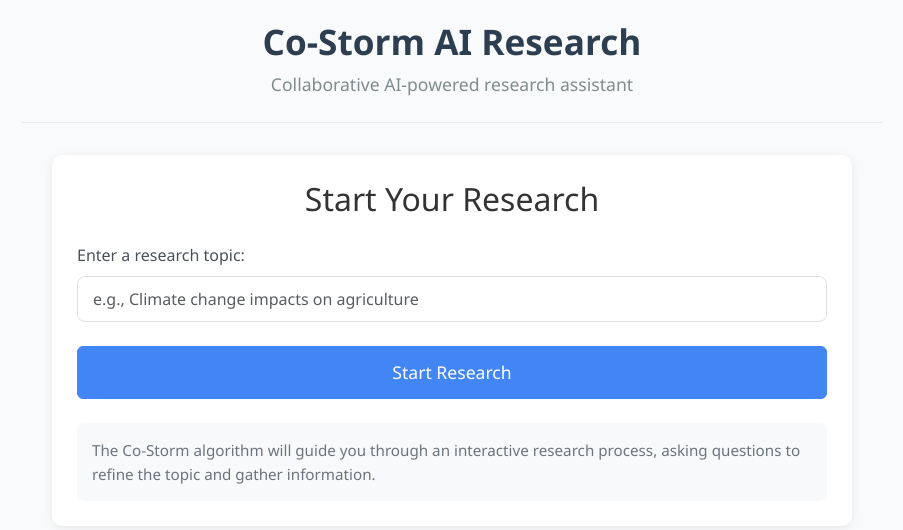
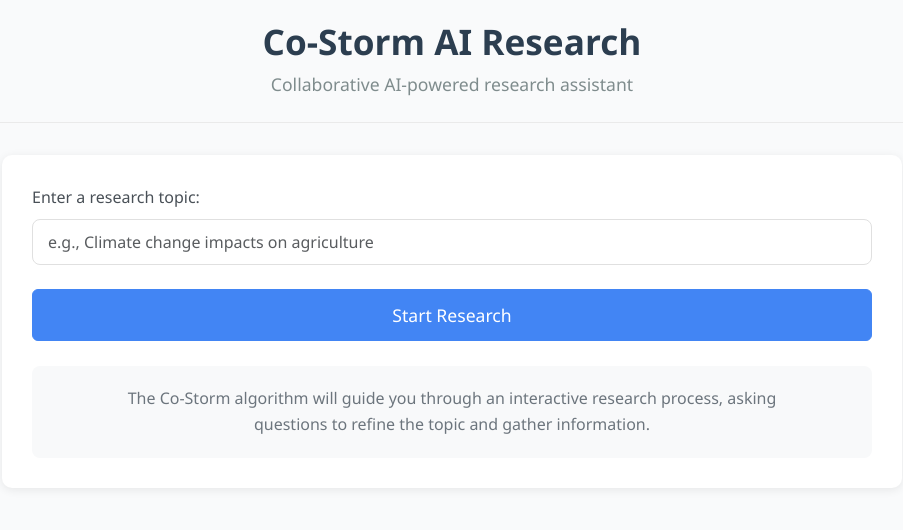
Before and after one commit to dividor/costorm-ui, a Flask app: page / in a window 1280 px wide. Shown: the top 530 px of the page, without its empty margins (188-1091 px from the left). Run offline with Flask 3, Linux system fonts and the light colour scheme; some libraries are stand-ins or nearby versions.

Commit message:
Checking in v1 of AI-generated app

```diff
--- a/templates/index.html
+++ b/templates/index.html
@@ -15,7 +15,7 @@
             padding: 20px 0;
         }
         .container {
-            max-width: 900px;
+            max-width: 1100px;
             margin: 0 auto;
             padding: 0 20px;
         }
@@ -130,9 +131,9 @@
             height: 3rem;
         }
         #topic-form {
-            max-width: 800px;
+            max-width: 900px;
             margin: 0 auto;
-            padding: 25px;
+            padding: 30px;
             background-color: white;
             border-radius: 10px;
             box-shadow: 0 2px 10px rgba(0,0,0,0.08);
@@ -140,13 +141,16 @@
         .research-info {
             background-color: #f8f9fa;
             border-radius: 8px;
-            padding: 15px;
-            font-size: 0.95rem;
+            padding: 20px;
+            font-size: 1rem;
             color: #6c757d;
-            margin-top: 20px;
+            margin-top: 25px;
+            text-align: center;
         }
         .research-info p {
             margin: 0;
+            max-width: 700px;
+            margin: 0 auto;
         }
         .form-label {
             font-weight: 500;
@@ -335,7 +344,6 @@
 
         <!-- Topic Input Form -->
         <div id="topic-form">
-            <h2 class="text-center mb-4">Start Your Research</h2>
             <div class="mb-4">
                 <label for="topic-input" class="form-label">Enter a research topic:</label>
                 <input type="text" class="form-control" id="topic-input" placeholder="e.g., Climate change impacts on agriculture">
@@ -364,7 +372,7 @@
             <div class="typing-indicator" id="typing-indicator">AI is waiting for your response...</div>
 
             <div class="input-group">
-                <input type="text" class="form-control" id="message-input" placeholder="Type your response...">
+                <input type="text" class="form-control" id="message-input" placeholder="Join the conversation...">
                 <button class="btn btn-primary" id="send-btn">
                     <i class="fas fa-paper-plane"></i> Send
                 </button>
@@ -441,6 +449,15 @@
             });
 
             socket.on('message', function(data) {
+                // Don't show system messages about generating the final article
+                if (data.role === 'system' && data.content.includes('Generating final article')) {
+                    // Instead, update the status bar
+                    const statusText = document.querySelector('#status-bar .status-text');
+                    statusText.textContent = 'Generating final article...';
+                    statusBar.style.display = 'flex';
+                    return;
+                }
+
                 addMessage(data.role, data.content);
                 chatContainer.scrollTop = chatContainer.scrollHeight;
 
@@ -521,6 +538,13 @@
                     console.log("Found References section, applying styling");
                     const referencesSectionParent = referencesSection.parentElement || articleContent;
                     referencesSectionParent.classList.add('references-section');
+
+                    // Apply specific styling to reference paragraphs
+                    const refParagraphs = Array.from(referencesSectionParent.querySelectorAll('p'));
+                    refParagraphs.forEach(p => {
+                        p.style.marginBottom = '0.5rem';
+                        p.style.lineHeight = '1.4';
+                    });
                 } else {
                     console.log("References section not found");
                 }
```
Also changed, not shown: other parts of templates/index.html (+24 -18 lines).
